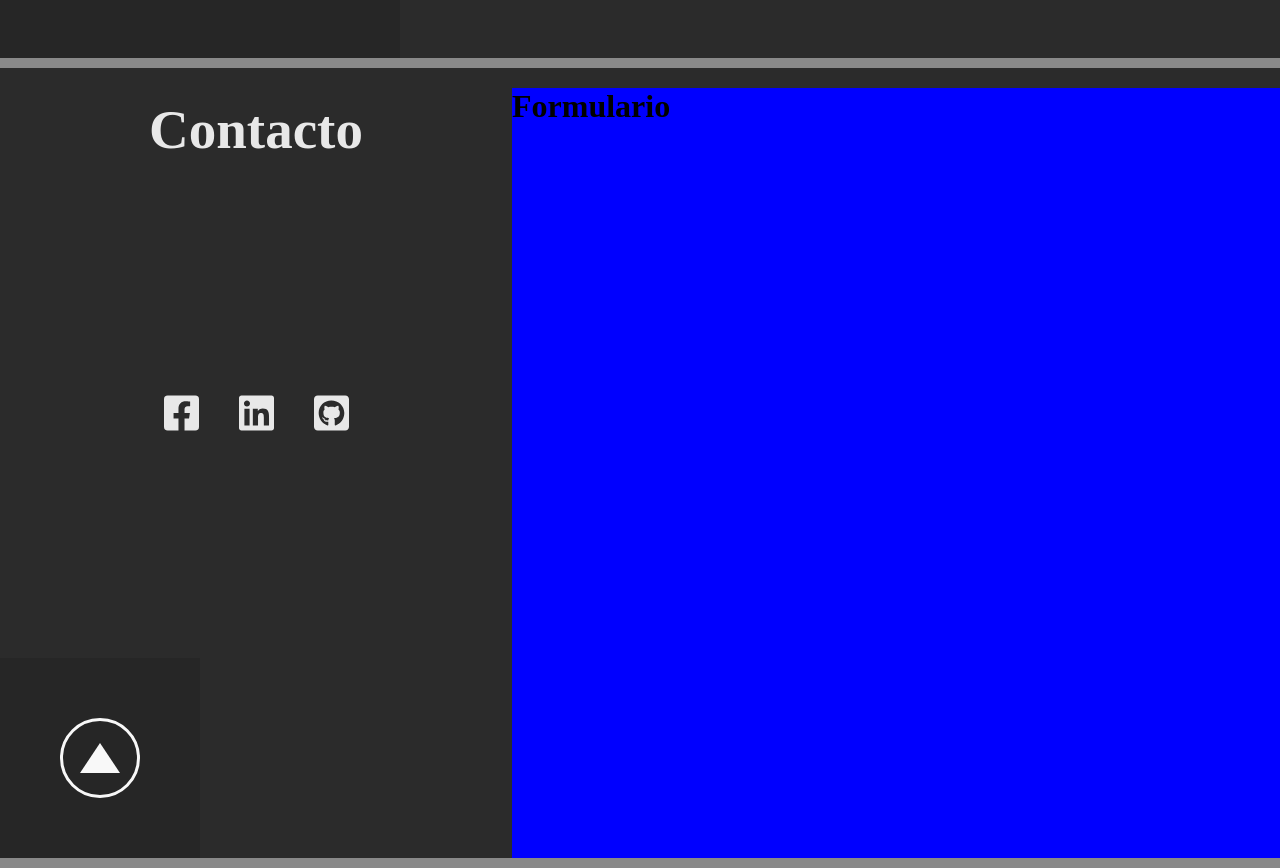
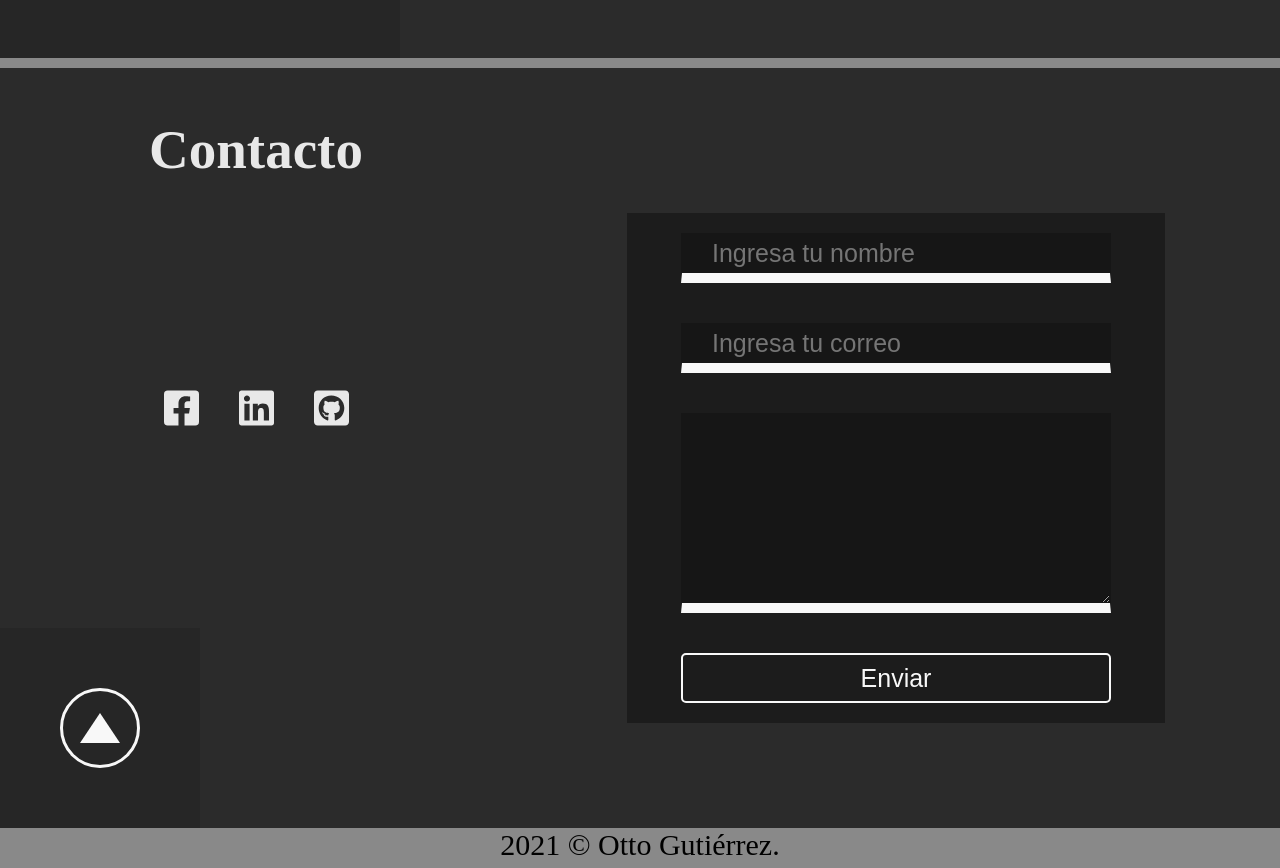
Before and after one commit to OttoGtz94/web-site, a React (Create React App) app: page / in a window 1280 px wide. Shown: the part 1532-2400 px from the top of the page. Built offline with nearby package versions, Linux system fonts and the light colour scheme; a web font is replaced by a local one.

Commit message:
Se crea formulario y footer

```diff
--- a/src/App.js
+++ b/src/App.js
@@ -5,6 +5,7 @@ import Home from './components/Page 1/Home';
 import Menu from './components/Menu';
 import Habilidades from './components/Page 1/Habilidades';
 import Contacto from './components/Page 1/Contacto';
+// import Footer from './components/Footer';
 
 function App() {
 	const [abrirmenu, guardarAbrirMenu] = useState(false);
--- /dev/null
+++ b/src/components/Footer.jsx
@@ -0,0 +1,28 @@
+import React from 'react';
+import styled from '@emotion/styled';
+
+const ContenedorFooter = styled.footer`
+	background-color: #898989;
+	position: relative;
+	/* z-index: 9999; */
+	/* bottom: 0vh; */
+	/* right: -200px; */
+	/* width: calc(100% - 200px); */
+	width: 100%;
+	height: 30px;
+	/* margin-top: 10px; */
+	text-align: center;
+	p {
+		font-size: 30px;
+	}
+`;
+const Footer = () => {
+	let year = new Date().getFullYear();
+	return (
+		<ContenedorFooter>
+			<p>{year} &copy; Otto Gutiérrez. </p>
+		</ContenedorFooter>
+	);
+};
+
+export default Footer;
--- /dev/null
+++ b/src/components/Formulario.jsx
@@ -0,0 +1,76 @@
+import React from 'react';
+import styled from '@emotion/styled';
+
+const ContenedorFormulario = styled.form`
+	width: 70%;
+	background-color: rgba(27, 27, 27, 0.9);
+	display: flex;
+	flex-wrap: wrap;
+	justify-content: center;
+	input,
+	button,
+	textarea {
+		width: 80%;
+		height: 50px;
+		margin: 20px;
+		font-size: 25px;
+	}
+	input {
+		border-top: solid 1px transparent;
+		border-left: solid 1px transparent;
+		border-right: solid 1px transparent;
+		border-bottom: solid 10px #f8f8f8;
+		background-color: rgba(0, 0, 0, 0.2);
+		padding: 15px 30px;
+		color: #f8f8f8;
+	}
+	textarea {
+		height: 200px;
+		max-width: 80%;
+		max-height: 200px;
+		min-width: 80%;
+		min-height: 200px;
+		border-top: solid 1px transparent;
+		border-left: solid 1px transparent;
+		border-right: solid 1px transparent;
+		border-bottom: solid 10px #f8f8f8;
+		background-color: rgba(0, 0, 0, 0.2);
+		color: #f8f8f8;
+		padding: 15px 30px;
+		font-size: 20px;
+	}
+	button {
+		border-radius: 5px;
+		border: 2px solid #f8f8f8;
+		background-color: transparent;
+		color: #f8f8f8;
+	}
+`;
+
+const Formulario = () => {
+	return (
+		<ContenedorFormulario>
+			<input
+				type='text'
+				name='nombre'
+				id=''
+				placeholder='Ingresa tu nombre'
+			/>
+			<input
+				type='email'
+				name='correo'
+				id=''
+				placeholder='Ingresa tu correo'
+			/>
+			<textarea
+				name='mensaje'
+				id=''
+				cols='30'
+				rows='10'
+			></textarea>
+			<button>Enviar</button>
+		</ContenedorFormulario>
+	);
+};
+
+export default Formulario;
--- a/src/components/Page 1/Contacto.jsx
+++ b/src/components/Page 1/Contacto.jsx
@@ -5,6 +5,8 @@ import Nav from '../Nav';
 import Titulo from '../Titulo';
 import BotonNav from '../BotonNav';
 import BarraHorizontal from '../BarraBottom';
+import Formulario from '../Formulario';
+import Footer from '../Footer';
 import { FontAwesomeIcon } from '@fortawesome/react-fontawesome';
 import {
 	faGithubSquare,
@@ -12,23 +14,18 @@ import {
 	faFacebookSquare,
 } from '@fortawesome/free-brands-svg-icons';
 
-const ContenedorContacto = styled.div`
-	/* background-color: red; */
-	/* width: 100%;
-	height: 100vh; */
-`;
+const ContenedorContacto = styled.div``;
 const Contenido = styled.div`
 	width: 100%;
-	/* background-color: red; */
 	height: calc(100% + 10px);
+	/* height: 100%; */
 	display: flex;
 	flex-wrap: wrap;
-	/* justify-content: space-around; */
+	align-content: flex-end;
 `;
 
 const Izquierda = styled.div`
 	width: 40%;
-	/* background-color: green; */
 	display: flex;
 	flex-wrap: wrap;
 	align-content: space-between;
@@ -39,7 +36,6 @@ const Izquierda = styled.div`
 	}
 	.redes-sociales {
 		width: 100%;
-		/* background-color: yellow; */
 		text-align: center;
 		a {
 			text-decoration: none;
@@ -50,10 +46,6 @@ const Izquierda = styled.div`
 	}
 	.contenedor-box {
 		width: 100%;
-		/* background-color: yellow; */
-		/* display: flex;
-		flex-wrap: wrap;
-		justify-content: space-between; */
 		display: inline-flex;
 		.box {
 			width: 200px;
@@ -74,7 +66,13 @@ const Izquierda = styled.div`
 
 const Derecha = styled.div`
 	width: 60%;
-	background-color: blue;
+	/* background-color: blue; */
+	display: flex;
+	flex-wrap: wrap;
+	justify-content: center;
+	align-content: center;
+	/* margin-bottom: 10px; */
+	height: calc(100% - 50px);
 `;
 
 const Contacto = () => {
@@ -110,10 +108,9 @@ const Contacto = () => {
 					</div>
 				</Izquierda>
 				<Derecha>
-					<form>
-						<h1>Formulario</h1>
-					</form>
+					<Formulario />
 				</Derecha>
+				<Footer />
 			</Contenido>
 			<BarraHorizontal />
 		</ContenedorContacto>
```
